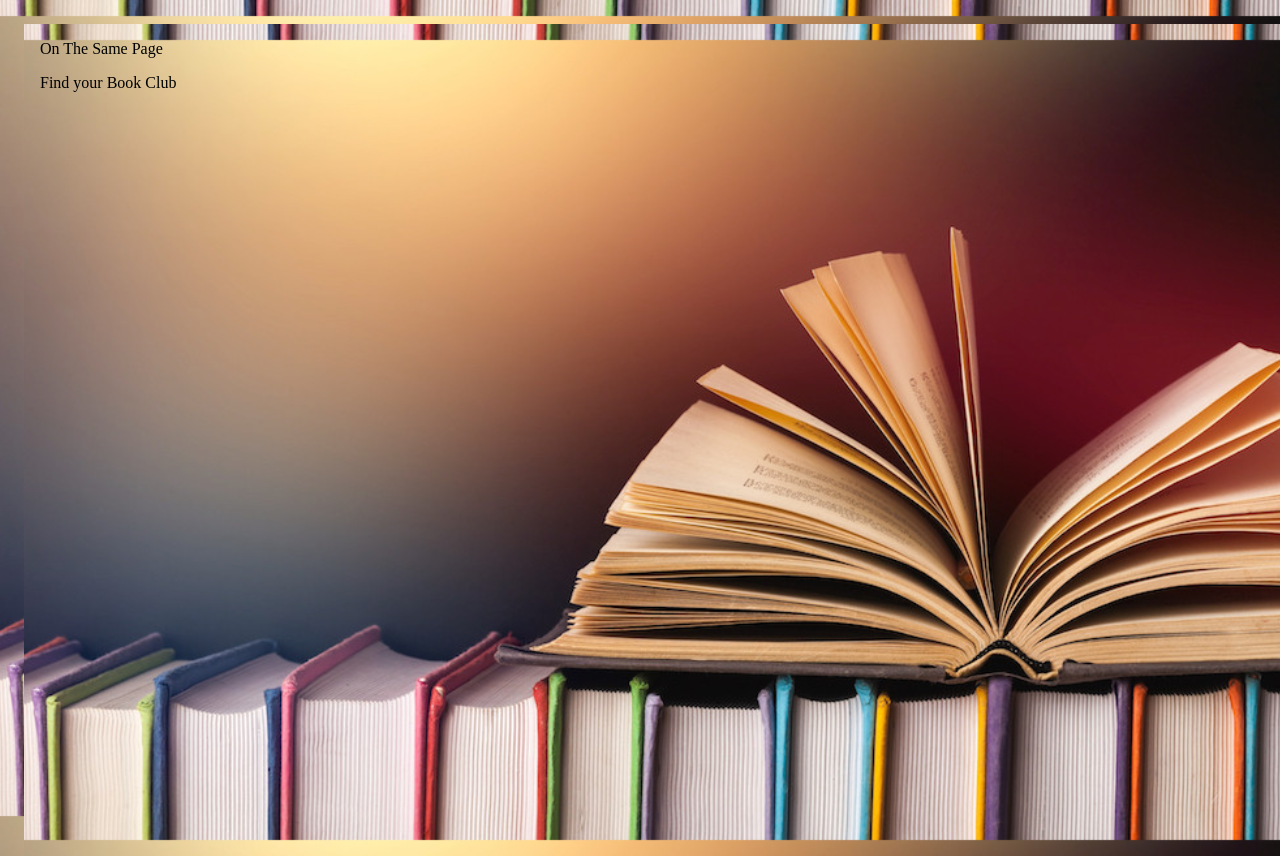
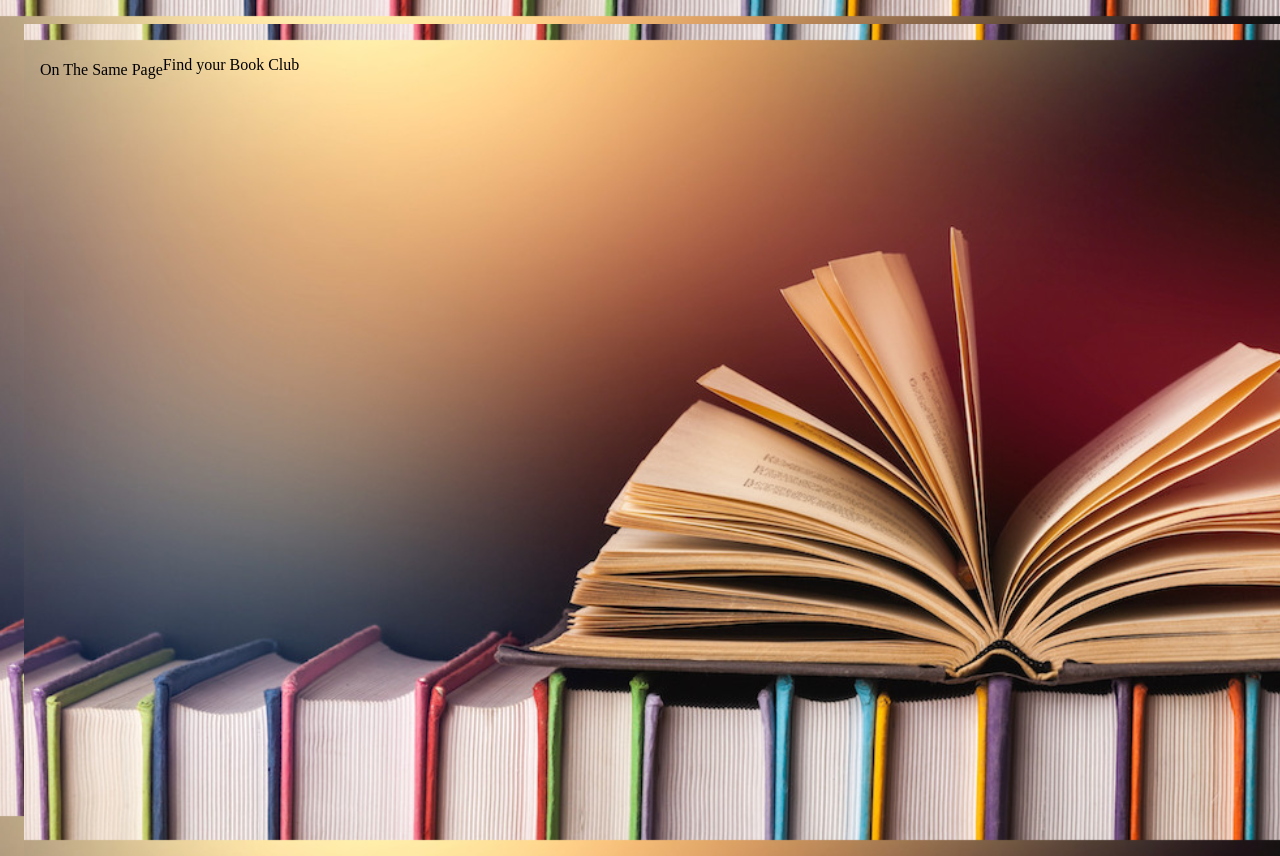
Before and after one commit to Amanda-Katherine/bookclub-frontend-javascript, a plain HTML site: page index.html in a window 1280 px wide. Shown: the top 856 px of the page. Drawn offline with Linux system fonts and the light colour scheme.

Commit message:
add alignment css for the header container

```diff
--- a/styles/suggestions.css
+++ b/styles/suggestions.css
@@ -12,6 +12,15 @@ body, html {
   background-origin: content-box;
 }
 
+#header-container div,
+#header-containr p {
+  display: inline;
+  vertical-align: top;
+  float: left;
+  line-height: 28px;
+  /* font-size: 16px; */
+  padding-bottom: 0px;
+}
 .sug-card {
     background-color: rgb(132, 225, 225, 0.5);
     background-color: rgba(132, 225, 225, 0.5);
```
